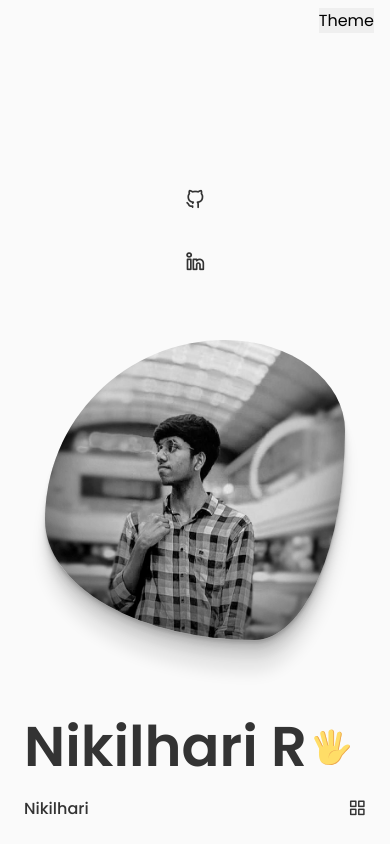
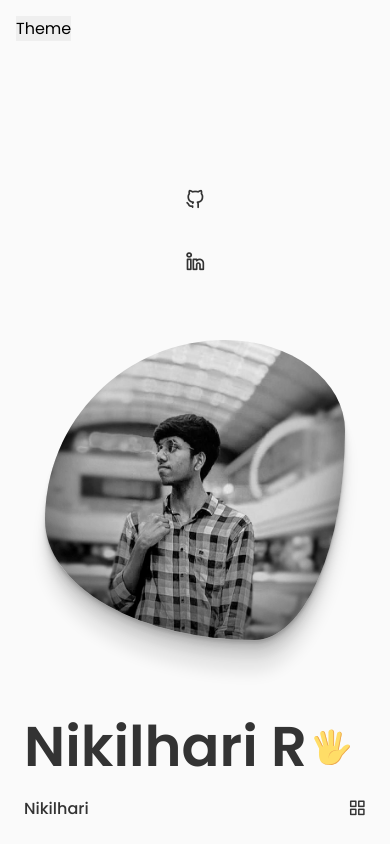
Before and after one commit to Nikilhari/Portfolio, a React (Vite) app: page / in a window 390 px wide. Shown: the top 844 px of the page. Built offline with nearby package versions, Linux system fonts and the light colour scheme.

Commit message:
changes on theme

```diff
--- a/src/componets/Header/Header.css
+++ b/src/componets/Header/Header.css
@@ -45,7 +45,6 @@
     position: fixed;
     top: 1rem;
     right: 2rem;
-
 }
 
 .theme__button:hover {
@@ -66,6 +65,13 @@
     .container{
         margin-left: 1.5rem !important;
         margin-right: 1.5rem !important;
+    }
+}
+@media screen and (max-width: 1165px) {
+    .theme__button {
+        position: relative;
+        bottom: -3rem;
+        left: 2rem;
     }
 }
 @media screen and (max-width: 768px) {
@@ -117,8 +123,11 @@
     display: block;
    }
    .theme__button {
-    top: 0.5rem;
-    right: 1rem;
+    position: fixed;
+    height: fit-content;
+    width: fit-content;
+    top: 1rem;
+    left: 1rem;
 
 }
 }
```
